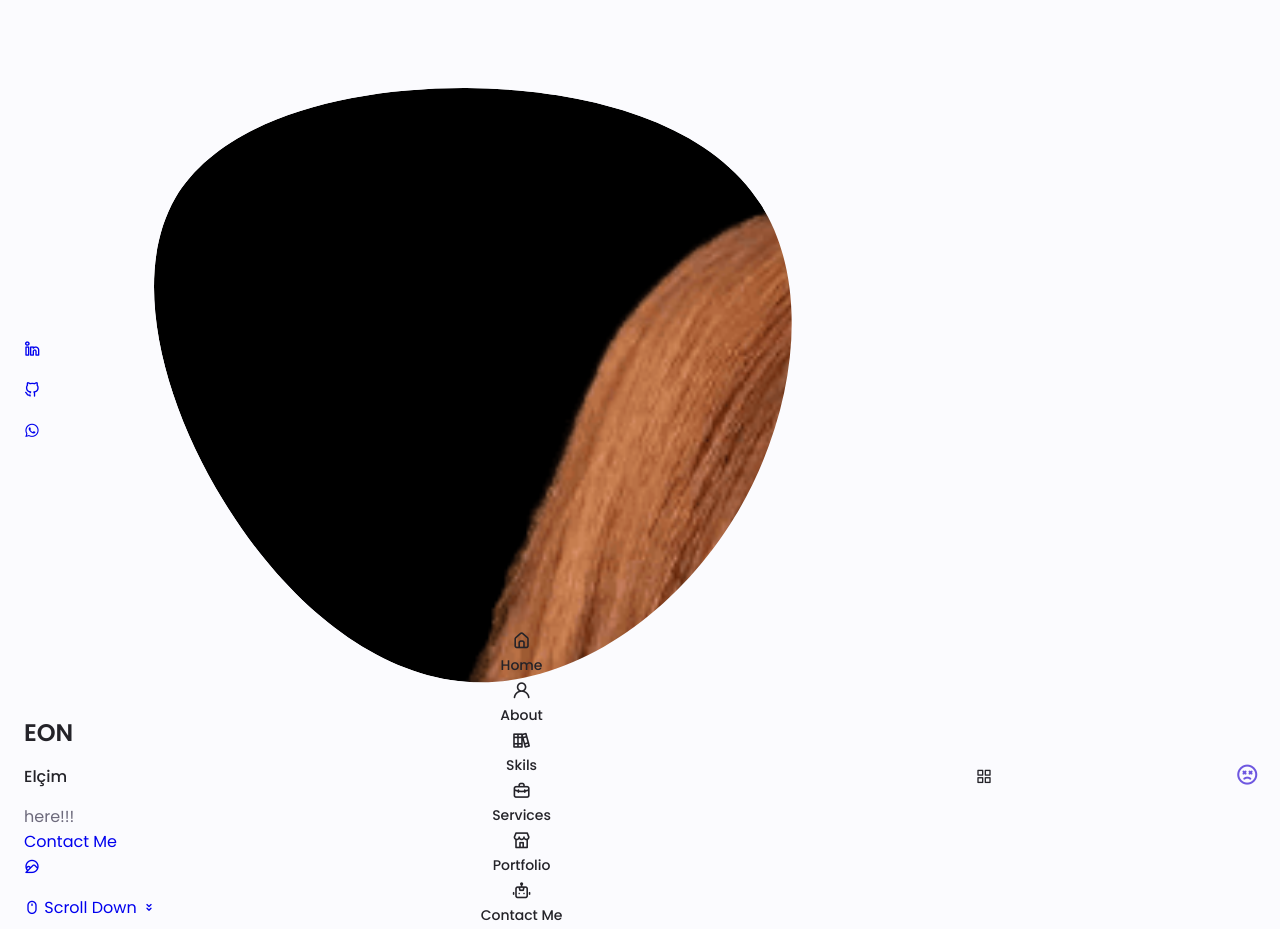
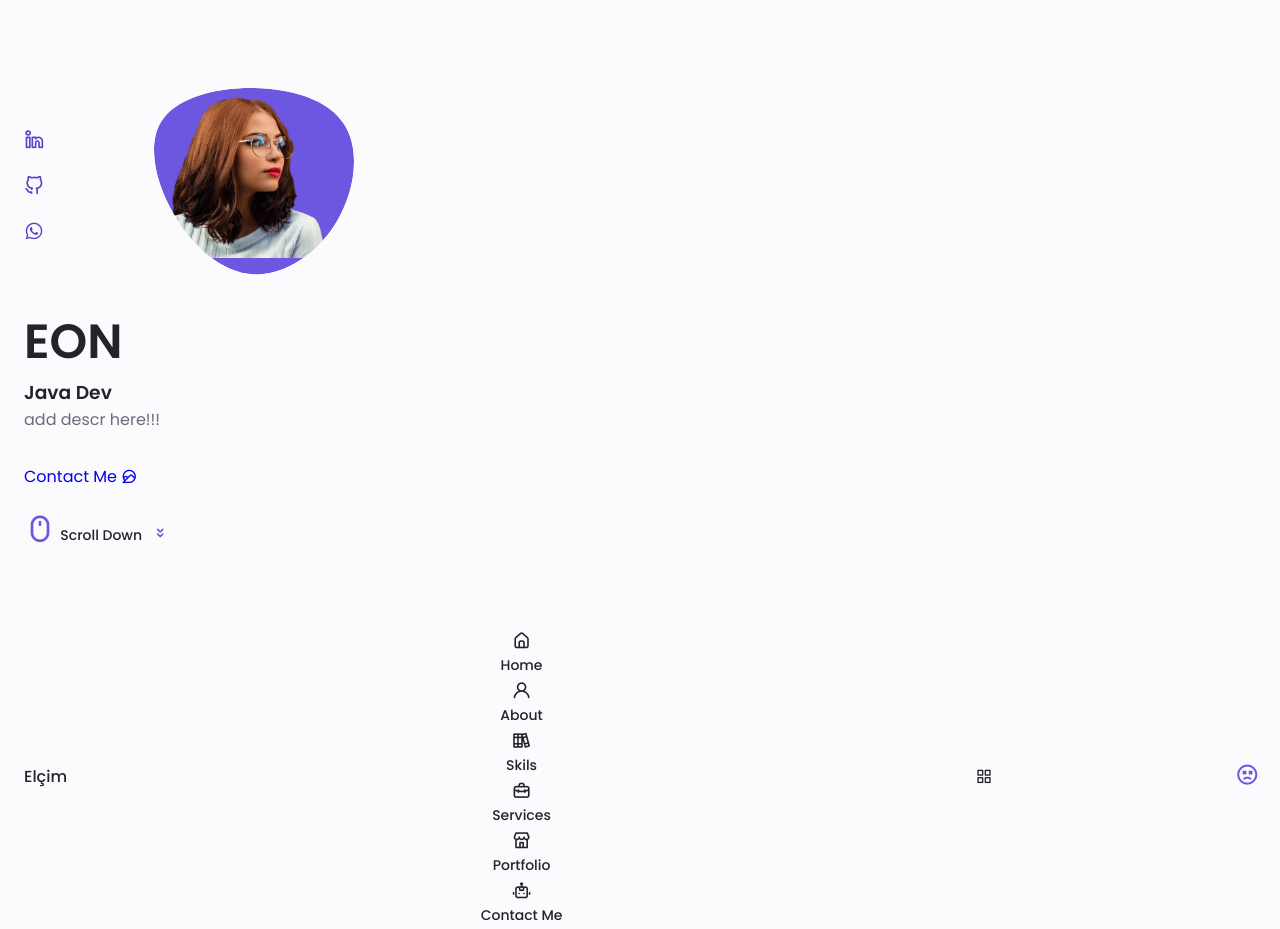
Before and after one commit to elcim-onec/portfolio, a plain HTML site: page index.html in a window 1280 px wide. Shown: the top 929 px of the page. Drawn offline with nearby package versions, Linux system fonts and the light colour scheme.

Commit message:
home last commit

```diff
--- a/assets/css/styles.css
+++ b/assets/css/styles.css
@@ -245,6 +245,70 @@ img{
     row-gap:  1rem;
 }
 
+.home__social-icon{
+    font-size: 1.25rem;
+    color: var(--first-color-alt);
+}
+
+.home__social-icon:hover{
+    color: var(--first-color-alt);
+}
+
+.home__blob{
+    width: 200px;
+    fill: var(--first-color);
+}
+
+.home__blob-img{
+    width: 170px;
+}
+
+.home__data{
+    grid-column: 1/3;
+}
+
+.home__title{
+    font-size: var(--big-font-size);
+}
+
+.home__subtile{
+    font-size: var(--h3-font-size);
+    color: var(--text-color);
+    font-weight: var(--font-medium);
+    margin-bottom: var(--mb-0-75);
+}
+
+.home__description{
+    margin-bottom: var(--mb-2);
+}
+
+.home__scroll{
+    /* none */
+}
+
+.home__scroll-button{
+    color: var(--first-color);
+    transition: .3s;
+}
+
+.home__scroll-button:hover{
+    transform: translateY(.25rem);
+}
+
+.home__scroll-mouse{
+    font-size: 2rem;
+}
+
+.home__scroll-name{
+    font-size: var(--small-font-size);
+    color: var(--title-color);
+    font-weight: var(--font-medium);
+    margin-right: var(--mb-0-25);
+}
+
+.home__scroll-arrow{
+    font-size: 1.25rem;
+}
 /*==================== BUTTONS ====================*/
 
 
```
